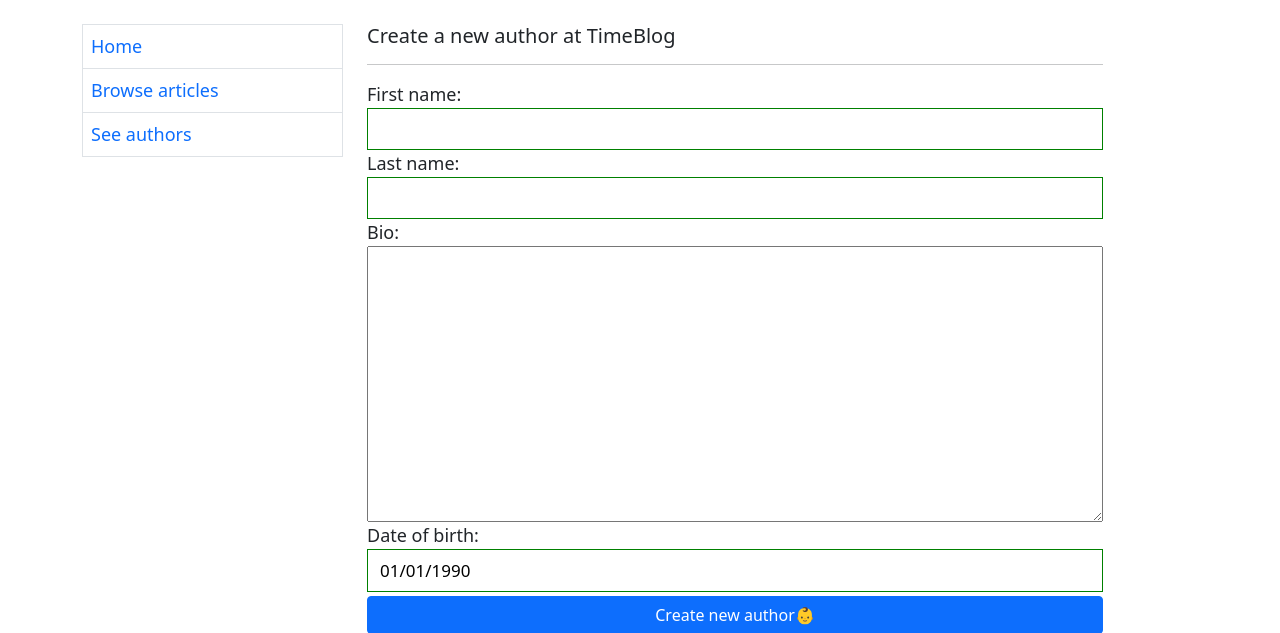
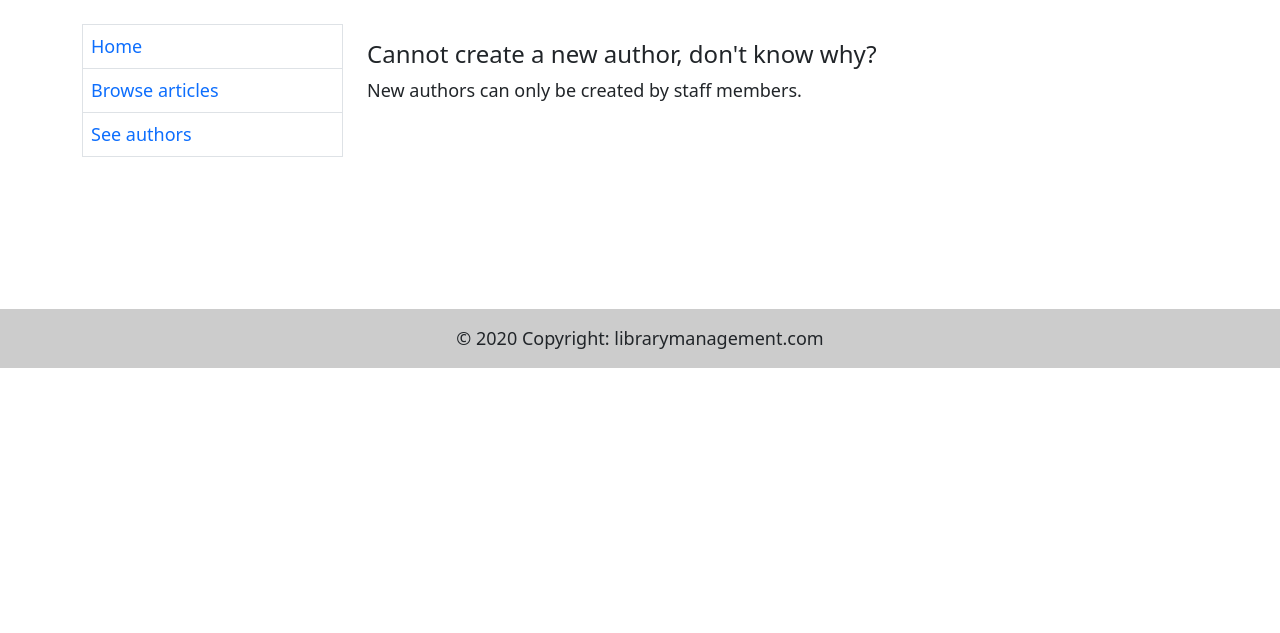
Before and after one commit to vikas1412/diyblog-djangodocs, a Django app: page /blogs/author/new/ in a window 1280 px wide. Shown: the part 51-684 px from the top of the page. Run offline with Django 3.2, Linux system fonts and the light colour scheme; the first user in the database is signed in.

Commit message:
Add permissions

```diff
--- a/templates/blog/author_form.html
+++ b/templates/blog/author_form.html
@@ -16,6 +16,7 @@
 {% endblock %}
 {% block body %}
 
+    {% if new_author.username.is_staff %}
         <h5 class="vLargeTextField">Create a new author at TimeBlog
         </h5>
         <hr>
@@ -28,6 +29,11 @@
                 <input type="submit" value="Create new author👶" class="btn btn-primary mt-1">
             </ul>
         </form>
+    {% else %}
+        <div class="mt-3"></div>
+        <h4>Cannot create a new author, don't know why?</h4>
+        <p>New authors can only be created by staff members.</p>
+    {% endif %}
     <br>
     <br>
     <br>
```
Lines whose indentation alone changed are shown as unchanged.
